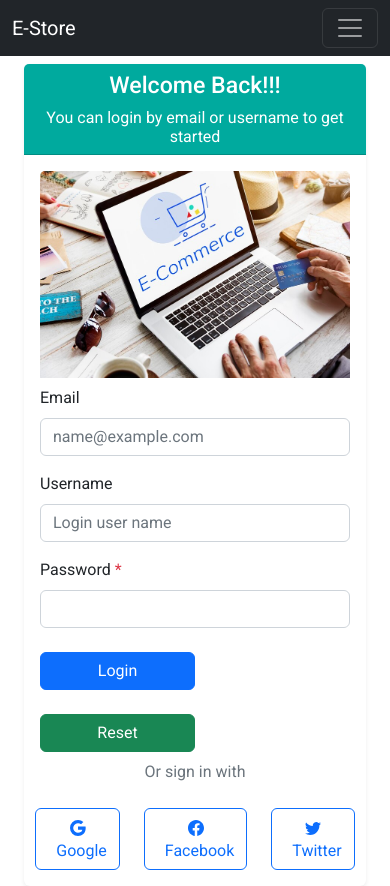
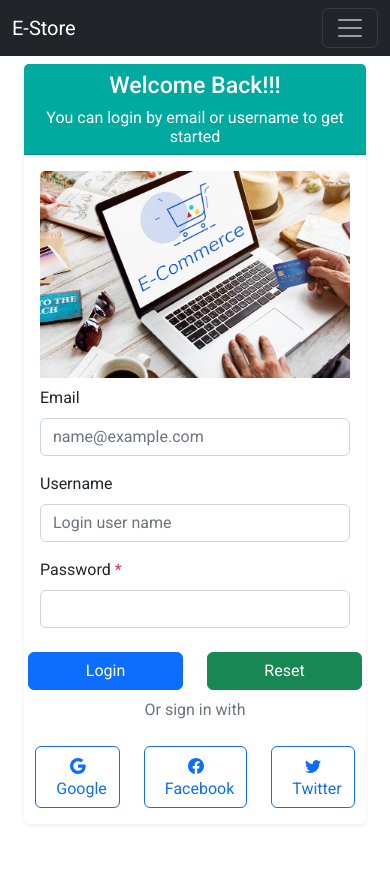
Before and after one commit to cenajhonakash/EStore_web, an Angular app: page /login in a window 390 px wide. After the commit the page ends 844 px from the top, so only its background shows below. Built offline with nearby package versions, Linux system fonts and the light colour scheme.

Commit message:
Fixed signup, login and reset button alignment at center in mobile mode

```diff
--- a/src/app/components/pages/login/login.component.html
+++ b/src/app/components/pages/login/login.component.html
@@ -30,7 +30,7 @@
                                             value="" [(ngModel)]="user.password" required>
                                     </div>
                                 </div>
-                                <div class="col-12 mt-4 d-flex justify-content-center gap-4 flex-column flex-xl-row">
+                                <div class="col-12 mt-4 d-flex justify-content-center gap-4">
                                     <mat-progress-bar mode="indeterminate"
                                         *ngIf="(_loader.isLoading | async)"></mat-progress-bar>
                                     <div class="col-6">
--- a/src/app/components/pages/signup/signup.component.html
+++ b/src/app/components/pages/signup/signup.component.html
@@ -129,7 +129,7 @@
                                 </div>
                             </div>
                             <mat-progress-bar mode="indeterminate" *ngIf="(_loader.isLoading | async)"></mat-progress-bar>
-                            <div class="d-flex justify-content-center gap-4 flex-column flex-xl-row">
+                            <div class="d-flex justify-content-center gap-4">
                                 <div class="col-6">
                                     <div class="d-grid">
                                         <button [disabled]="(_loader.isLoading | async)" class="btn bsb-btn-xl btn-primary" type="submit">Sign up</button>
```
